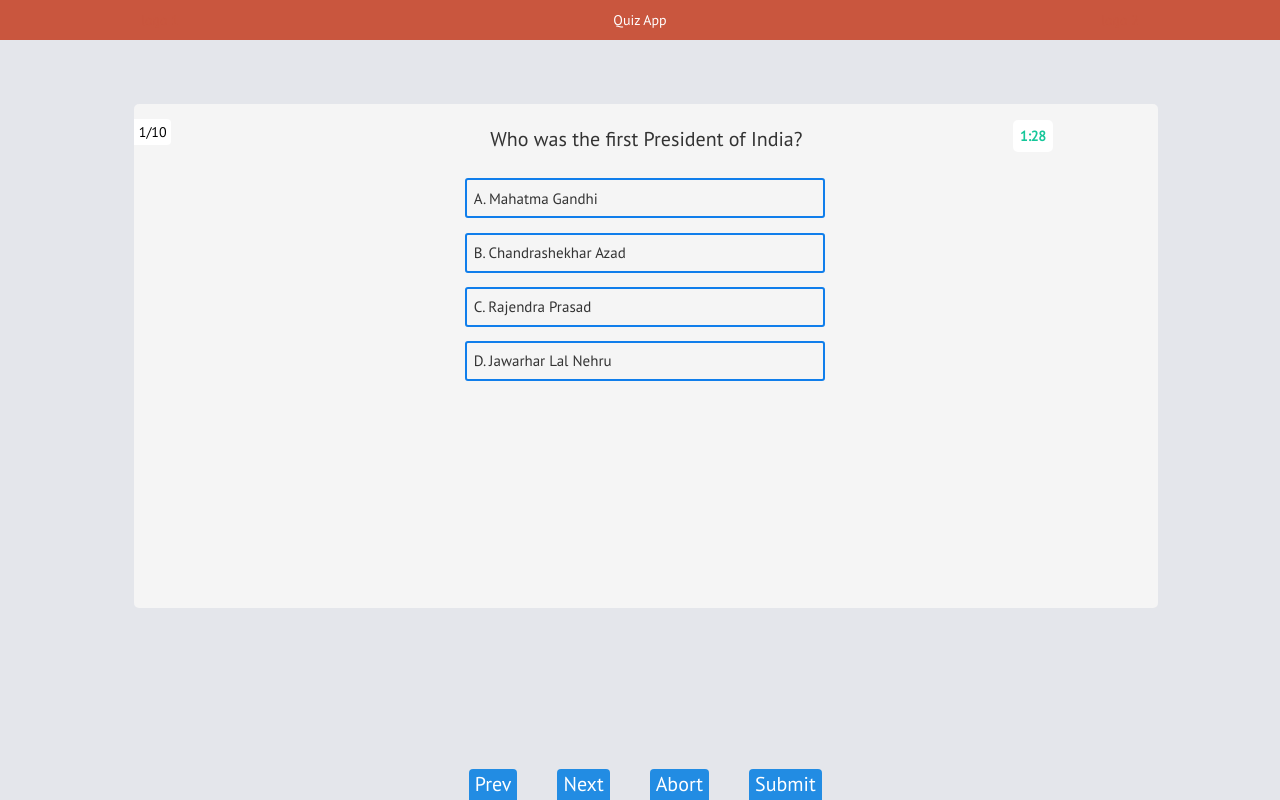
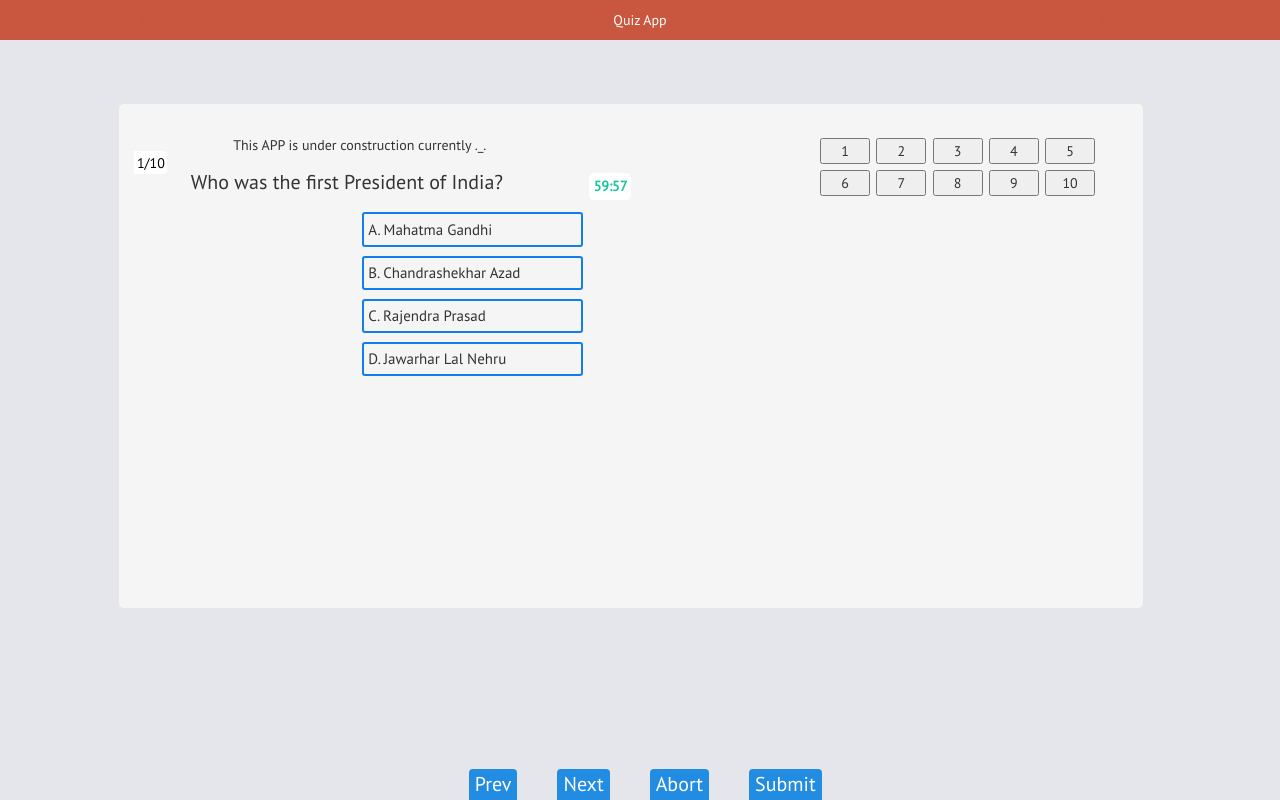
Before and after one commit to pjra99/quiz-app, a React (Create React App) app: page / in a window 1280 px wide. Both pictures are taken after a click on the button "Start". Built offline with nearby package versions, Linux system fonts and the light colour scheme.

Commit message:
started working for the question navigator

```diff
--- a/src/App.js
+++ b/src/App.js
@@ -4,10 +4,6 @@ import React from "react"
 import {Switch, Route, useHistory} from "react-router-dom"
 
 function App() {
-
-  // const questionNavigator = ar.map((q, i)=>
-  //  <div className="questionNoButton" onClick={()=>handleClick(i)}> {q} </div>
-  // )
 
   return (
     <div className="App-screen container-fluid">
@@ -24,7 +20,6 @@ function App() {
          </div>
          <div className="row sub-header">
         <div className="col-md-12 questions-palette">
-            {/* {questionNavigator} */}
         </div>
          </div>
          <div className="row middle-section">
@@ -133,28 +128,31 @@ function QuestionTemplate(){
 
 const [score, setScore] = useState(0)
 const [flag, setFlag] = useState(0)
-const [seconds, setSeconds] = useState(30)
-const [minutes, setMinutes] = useState(1)
+const [seconds, setSeconds] = useState(59)
+const [minutes, setMinutes] = useState(59)
 var [response, setResponse] = useState([])
 var [isAnswered, setIsAnswered] = useState()
 var noOfQuestions = 10;
 const [index, setIndex] = useState(0)
-
+const [pageIsLoaded, setPageIsLoaded] = useState(0);
 const id =React.useRef(null);
 const clear=()=>{
 window.clearInterval(id.current)
 }
 useEffect(()=>{
+ if(pageIsLoaded===0){
   let resp = []
   for(let i = 0; i<10; i++){
       resp[i] = 0;
   }
   setResponse(resp)
+  setPageIsLoaded(pageIsLoaded+1)
+ }
     id.current=window.setInterval(()=>{
       setSeconds((time)=>time-1)
     },1000)
     return ()=>clear();
-},[])
+},[pageIsLoaded])
 
  useEffect(()=>{
 
@@ -169,6 +167,7 @@ useEffect(()=>{
    }
 },[seconds,minutes,history,score])
 
+
 function handleResponse(option_num, quesNum){
 
   if(response[quesNum-1] !== 0) {
@@ -176,7 +175,7 @@ function handleResponse(option_num, quesNum){
     return;
   }
 
-    setIsAnswered(option_num)
+    setIsAnswered(1)
   document.getElementById("option1").style.borderColor="#107EEB"
   document.getElementById("option2").style.borderColor="#107EEB"
   document.getElementById("option3").style.borderColor="#107EEB"
@@ -186,42 +185,26 @@ function handleResponse(option_num, quesNum){
     return;
   }
  var correct_option = questionsList[quesNum-1].correct_option
- setIsAnswered(1)
 
+    if(flag===1){
+     setScore(score-1)
+     setFlag(0)
+  }
    if(option_num===correct_option && flag===0){
         setScore(score+1)
         setFlag(1)
       }
   if(option_num===1) {
        document.getElementById("option1").style.borderColor="#74db4b"
-        if(flag===1){
-          setScore(score-1)
-          setFlag(0)
-        }
   }
   if(option_num===2) {
        document.getElementById("option2").style.borderColor="#74db4b"
-
-
-        if(flag===1){
-          setScore(score-1)
-          setFlag(0)
-        }
   }
   if(option_num===3) {
        document.getElementById("option3").style.borderColor="#74db4b"
-
-        if(flag===1){
-          setScore(score-1)
-          setFlag(0)
-        }
   }
   if(option_num===4) {
        document.getElementById("option4").style.borderColor="#74db4b"
-        if(flag===1){
-          setScore(score-1)
-          setFlag(0)
-        }
   }
 }
 
@@ -233,7 +216,7 @@ for(var i=0; i<noOfQuestions; i++){
   j++;
 }
 
-function handleClick(i, click_status){
+  function handleClick(i, click_status){
    setScore(score)
   setFlag(0)
   if(i===9){
@@ -242,7 +225,12 @@ function handleClick(i, click_status){
 
     if(isAnswered===1){
       let newAr = [...response];
-      newAr[click_status===1?i-1:i+1] = 1;
+      if(click_status===1 || click_status===-1){
+        newAr[click_status===1?i-1:i+1] = 1;
+      }
+      else {
+        newAr[index] = 1;
+      }
       setResponse(newAr);
       setIsAnswered(0)
     }
@@ -272,16 +260,23 @@ function handleClick(i, click_status){
               })
 }
 
+    const buttonForEachQuestion = ar.map((i, key)=><button className="ques-navigation-buttons" onClick={()=>handleClick(key,0)}>{i}</button>)
+
+
 
   return(
-    <div className="question-template">
-      <div className="row ">
+    <div className="question-template row">
+<div className="col-md-8 question-template-left">
+<div className="row ">
+  This APP is under construction currently ._.
         <div className="col-md-2"><span className="ques-num">{history.location.state.quesNum}/{noOfQuestions}</span></div>
       <div className="col-md-8 question-statement">  {history.location.state.question}</div>
       <div className="col-md-2"><span className="countDown">{minutes}:{seconds%10===seconds?<span>0{seconds}</span>:<span>{seconds}</span>}</span></div>
         </div>
       <div className="row">
-        <div className="col-md-3"> </div>
+        <div className="col-md-3">
+        {/* Score:{score}, FLag: {flag}, index: {index} */}
+        </div>
       <div className="col-md-9 option-section">
        <ul className="options">
         <li id="option1" onMouseDown={()=>handleResponse(1, history.location.state.quesNum)}>A. {history.location.state.option1}</li>
@@ -289,8 +284,6 @@ function handleClick(i, click_status){
         <li id="option3" onMouseDown={()=>handleResponse(3, history.location.state.quesNum)}>C. {history.location.state.option3}</li>
         <li id="option4" onMouseDown={()=>handleResponse(4, history.location.state.quesNum)}>D. {history.location.state.option4}</li>
       </ul>
-      {/* <span className="question-template-bottom"></span>
-      <button className="clear-response"> </button> */}
       </div>
     </div>
     <div className="row navigation-buttons footer">
@@ -299,6 +292,10 @@ function handleClick(i, click_status){
    <div><button onClick={()=>history.push({pathname: '/greetuser'})} >Abort</button></div>
    <div><button onClick={()=>history.push({pathname: './scorecard', state: { score: score }})}>Submit</button></div>
      </div>
+</div>
+<div className="col-md-4 question-template-right">
+{buttonForEachQuestion}
+</div>
     </div>
   )
 }
--- a/src/css/App.css
+++ b/src/css/App.css
@@ -66,6 +66,14 @@
     top: 10%;
     padding-bottom: 40px;
 }
+.question-template-left, .question-template-right {
+    margin-top: 3%;
+}
+.ques-navigation-buttons {
+    margin: 1%;
+    width: 50px;
+}
+
 .options {
     position: relative;
     left: 3.5%;
@@ -176,6 +184,9 @@
     top: 20px;
     margin-left: 20px;
 }
+.question-template-right {
+    margin-top: 20%;
+}
 .question-template-bottom {
     top: 20px;
 }
```
